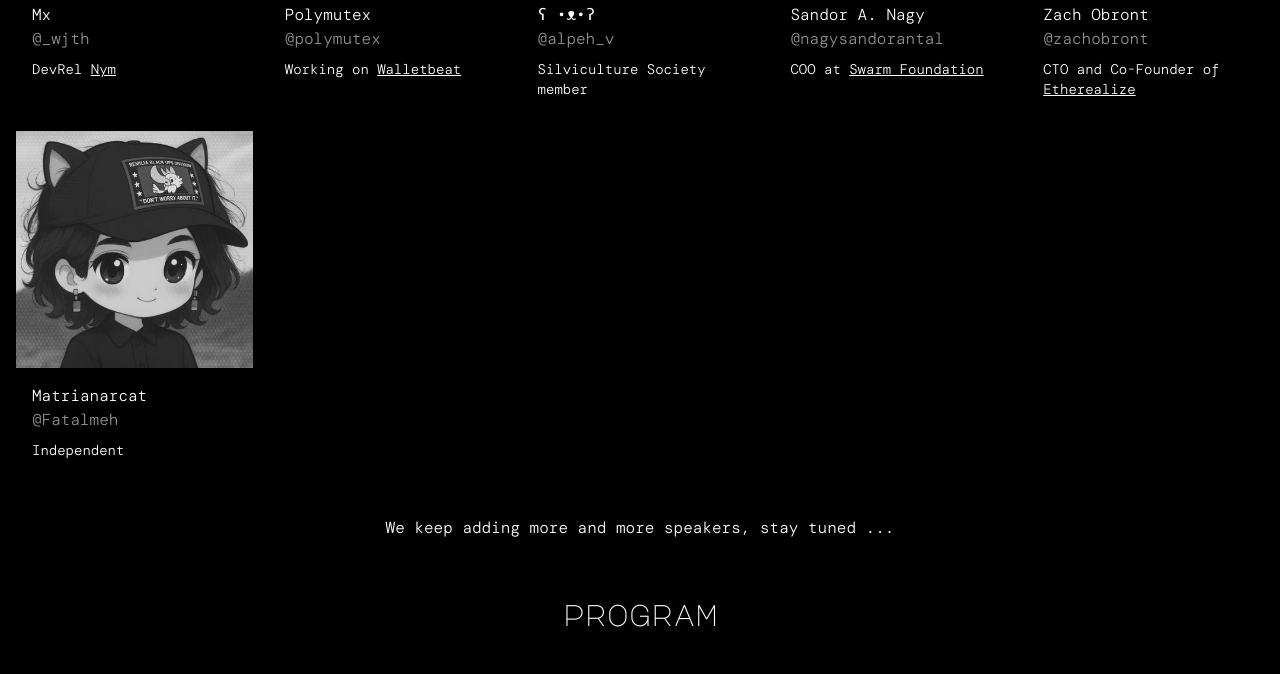
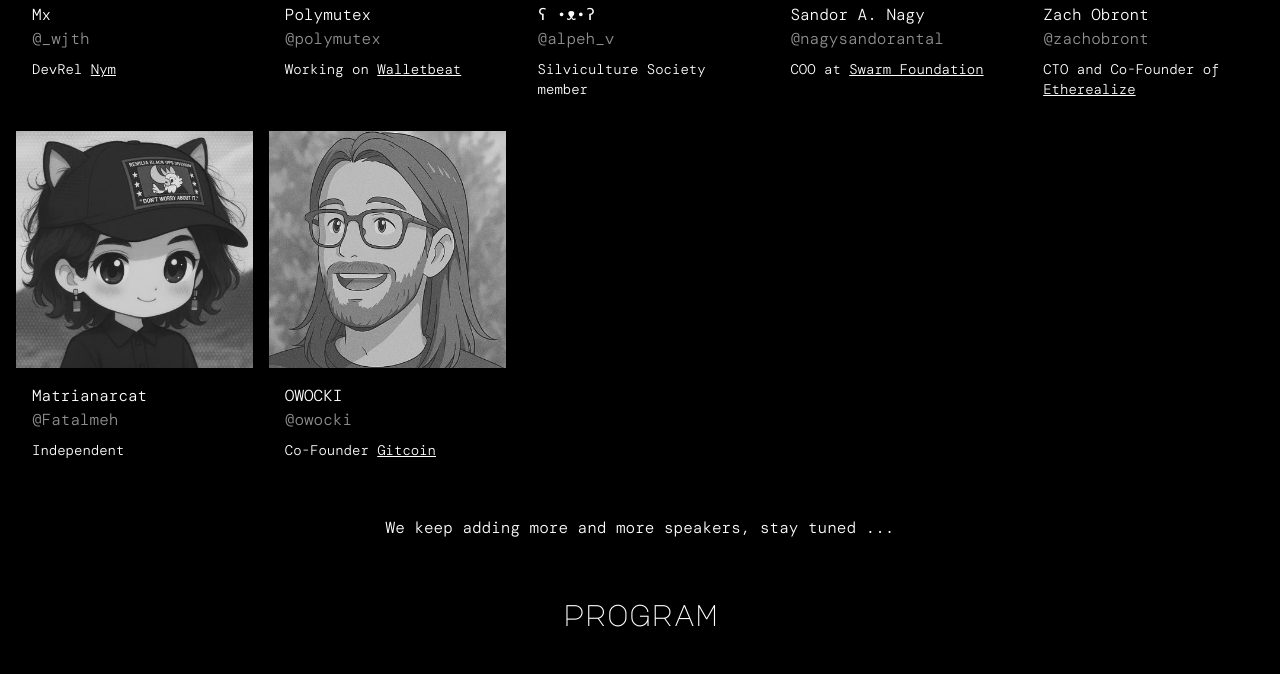
Before and after one commit to web3privacy/eps25, a plain HTML site: page index.html in a window 1280 px wide. Shown: the part 4355-5029 px from the top of the page. Drawn offline with Linux system fonts and the light colour scheme.

Commit message:
Add new speaker profile for OWOCKI, including image and description

```diff
--- a/index.html
+++ b/index.html
@@ -1260,6 +1260,34 @@
                   </div>
                 </div>
               </div>
+              <div
+                class="hover:bg-white hover:text-black person-item border border-white/30"
+              >
+                <div>
+                  <img
+                    src="./img/owocki.jpg"
+                    alt="speaker"
+                    class="aspect-square object-cover w-full"
+                  />
+                </div>
+                <div class="pb-4 px-4">
+                  <div class="mt-4 speaker-name">OWOCKI</div>
+                  <div class="text-mild">
+                    <a
+                      href="https://x.com/owocki"
+                      class="hover:underline"
+                      target="_blank"
+                      >@owocki</a
+                    >
+                  </div>
+                  <div class="mt-2 text-sm markdown-basic">
+                    <p>
+                      Co-Founder
+                      <a href="https://www.gitcoin.co/">Gitcoin</a>
+                    </p>
+                  </div>
+                </div>
+              </div>
           </div>
           <div class="text-center mt-10 mb-10">
             We keep adding more and more speakers, stay tuned ...
```
Also changed, not shown: img/owocki.jpg (added).
